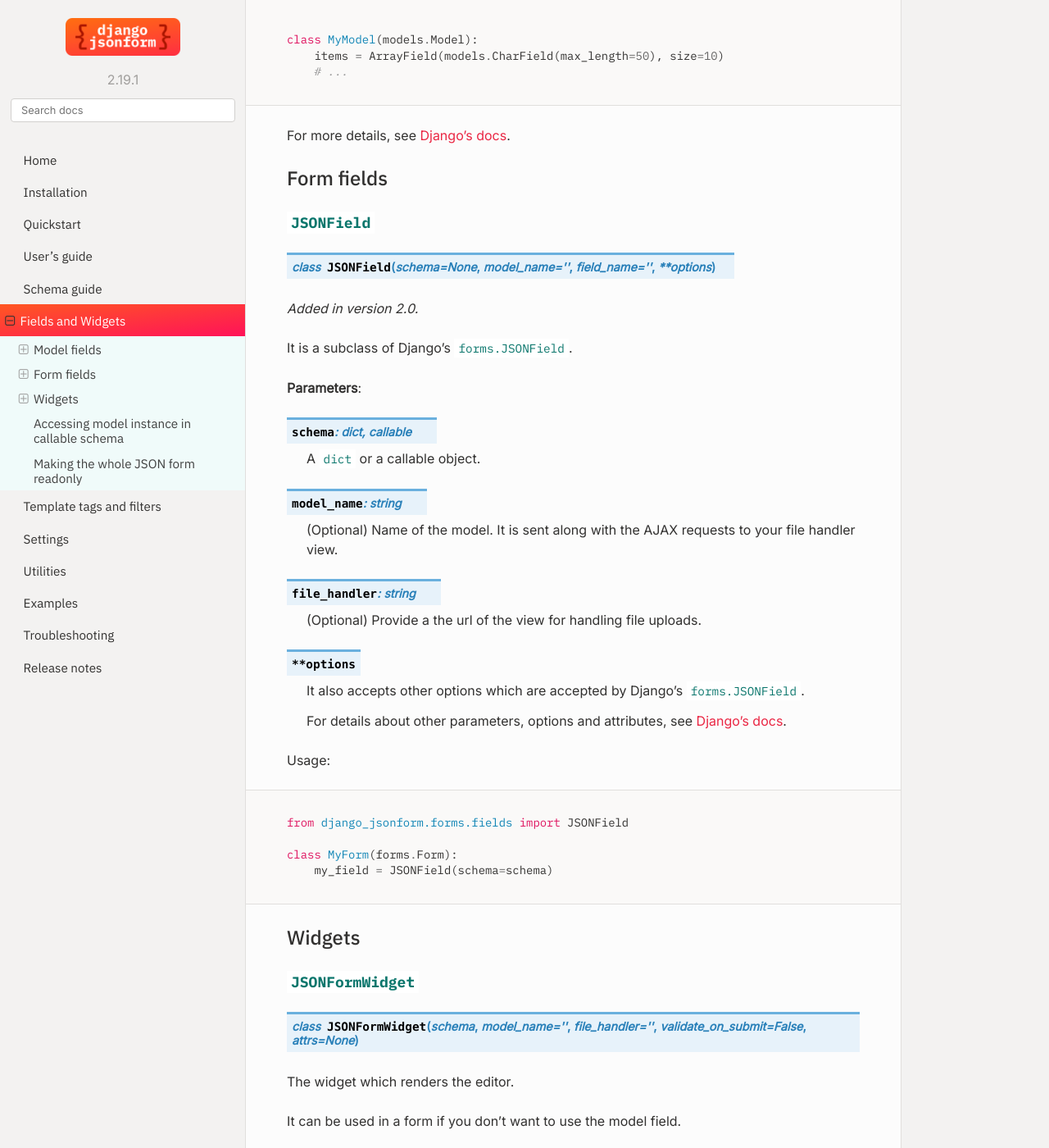
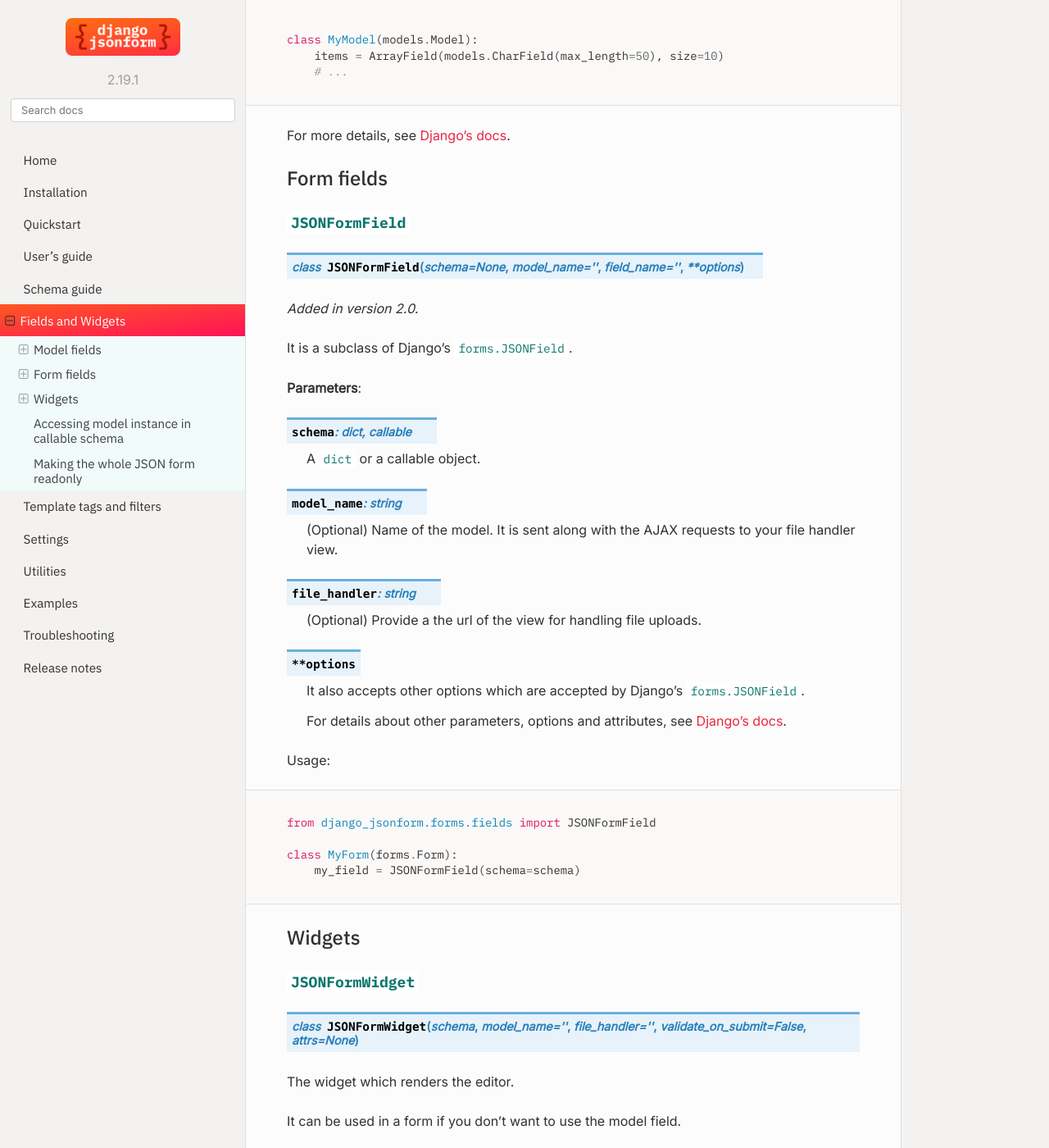
Before and after one commit to bhch/django-jsonform, a Sphinx documentation site: the page built from docs/fields-and-widgets.rst, in a window 1280 px wide and 1400 px high, scrolled down 2656 px. Shown: the whole window at 82% size. Built offline with Sphinx 7.4.7 and the Read the Docs theme 2.0.0, drawn with Linux system fonts in a browser that asks for light colours; some of the changed text lies outside the part shown.

Commit message:
Fix references to JSONFormField in docs
The form field's name is `JSONFormField`, not `JSONField`.

```diff
--- a/docs/fields-and-widgets.rst
+++ b/docs/fields-and-widgets.rst
@@ -143,10 +143,10 @@
 
 .. _form-jsonfield:
 
-``JSONField``
-~~~~~~~~~~~~~
+``JSONFormField``
+~~~~~~~~~~~~~~~~~
 
-.. class:: JSONField(schema=None, model_name='', field_name='', **options)
+.. class:: JSONFormField(schema=None, model_name='', field_name='', **options)
 
 .. versionadded:: 2.0
 
@@ -181,10 +181,10 @@
 
 .. code-block:: python
 
-    from django_jsonform.forms.fields import JSONField
+    from django_jsonform.forms.fields import JSONFormField
 
     class MyForm(forms.Form):
-        my_field = JSONField(schema=schema)
+        my_field = JSONFormField(schema=schema)
 
 Widgets
 -------
```
